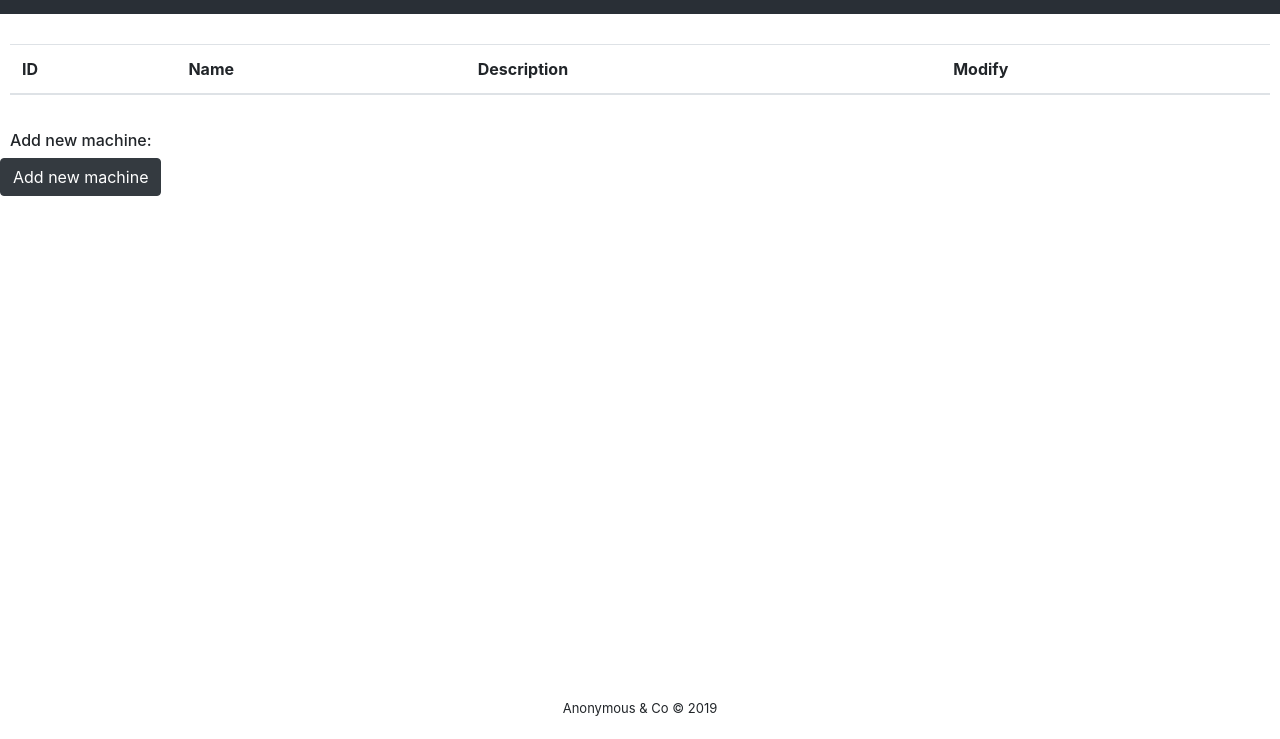
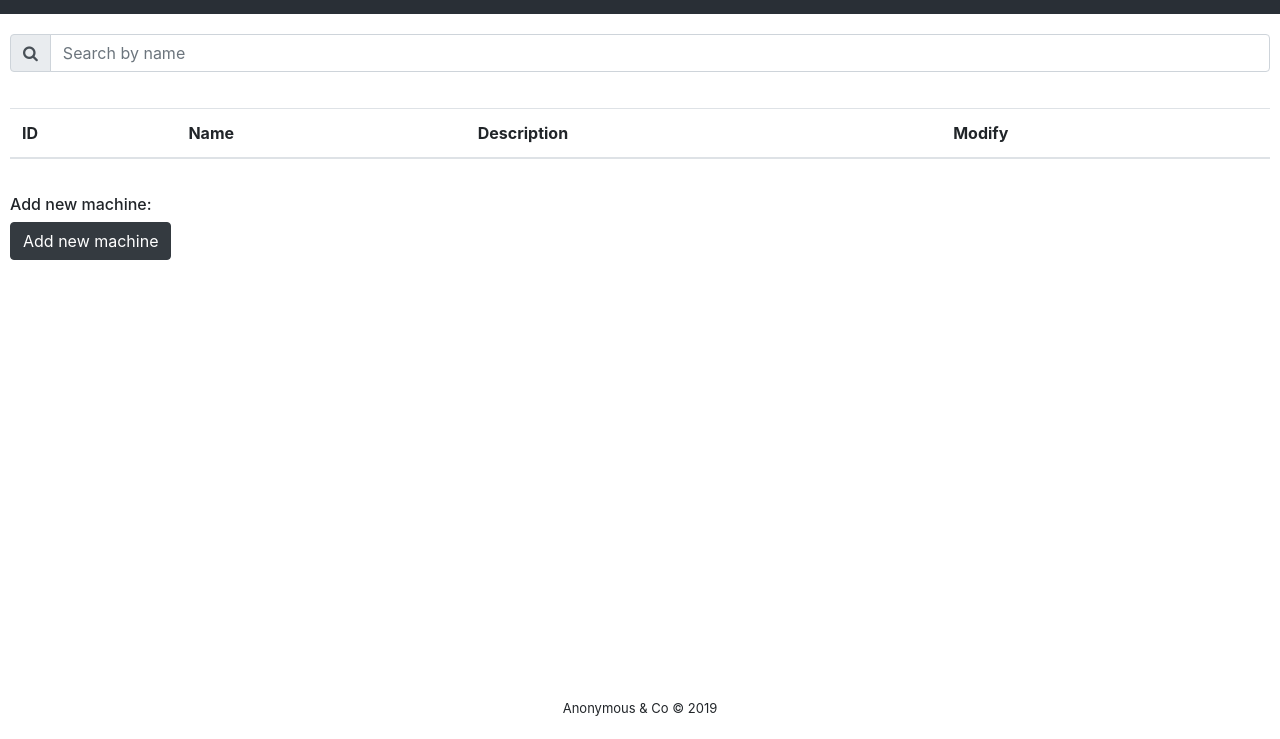
Before and after one commit to RuairidhT/Solo_Project, a plain HTML site: page Machines.html in a window 1280 px wide. Shown: the part 61-800 px from the top of the page. Drawn offline with nearby package versions, Linux system fonts and the light colour scheme; no server answers.

Commit message:
search functionality added

```diff
--- a/Machines.html
+++ b/Machines.html
@@ -8,6 +8,7 @@
 
     <link rel="stylesheet" href="https://stackpath.bootstrapcdn.com/bootstrap/4.3.1/css/bootstrap.min.css" integrity="sha384-ggOyR0iXCbMQv3Xipma34MD+dH/1fQ784/j6cY/iJTQUOhcWr7x9JvoRxT2MZw1T"
         crossorigin="anonymous">
+    <link rel="stylesheet" href="https://cdnjs.cloudflare.com/ajax/libs/font-awesome/4.7.0/css/font-awesome.min.css">
     <link rel="stylesheet" href="assets/fonts/ionicons.min.css">
     <link rel="stylesheet" href="assets/css/Footer-Basic.css">
     <link rel="stylesheet" href="assets/css/styles.css">
@@ -30,7 +31,15 @@
                     </div>
                 </div>
             </nav>
-            <div class="table-responsive" style="padding-top:30px;padding-left:10px;padding-right:10px;">
+
+            <div class="input-group mb-3" style="padding-left:10px;padding-top:20px;padding-right:10px">
+                <div class="input-group-prepend">
+                    <span class="input-group-text" id="basic-addon1"><i class="fa fa-search"></i></span>
+                </div>
+                <input type="text" class="form-control" id="myInput" onkeyup="searchFunction()" placeholder="Search by name" title="Type in a name">
+            </div>
+
+            <div class="table-responsive" style="padding-top:20px;padding-left:10px;padding-right:10px;">
                 <table class="table">
                     <thead>
                         <tr>
@@ -45,8 +54,8 @@
                 </table>
             </div>
 
-            <h6 style="padding-left:10px;padding-top:20px;">Add new machine:</h6>
-            <div>
+            <div style="padding-left:10px;padding-top:20px;">
+                <h6>Add new machine:</h6>
                 <button type="button" class="btn btn-dark" data-toggle="modal" data-target="#addFunctionality">Add new machine</button>
             </div>
 
@@ -114,8 +123,6 @@
                     </div>
                 </div>
             </div>
-
-
         </div>
     </div>
 
--- a/assets/css/styles.css
+++ b/assets/css/styles.css
@@ -110,11 +110,3 @@ p {
   text-align: center;
   font-size:13px;
 }
-
-input:invalid {
-  border: 2px dashed red;
-}
-
-input:valid {
-  border: 2px solid black;
-}
--- a/assets/js/Machines.js
+++ b/assets/js/Machines.js
@@ -79,7 +79,6 @@ function updateMachine(form) {
 
 }
 
-
 function deleteMachine() {
 
     var id = document.getElementById("inputID").value;
@@ -109,7 +108,7 @@ function addMachine(data) {
             console.log("it Worked!" + data);
 
             $('#exampleModalCenter').modal('hide');
-            $('.modal').on('hidden.bs.modal', function() {
+            $('.modal').on('hidden.bs.modal', function () {
                 $(this).find('form')[0].reset();
             });
 
@@ -123,3 +122,22 @@ function addMachine(data) {
 
     return false;
 }
+
+function searchFunction() {
+    var input, filter, table, tr, td, i, txtValue;
+    input = document.getElementById("myInput");
+    filter = input.value.toUpperCase();
+    table = document.getElementById("tableBod");
+    tr = table.getElementsByTagName("tr");
+    for (i = 0; i < tr.length; i++) {
+        td = tr[i].getElementsByTagName("td")[1];
+        if (td) {
+            txtValue = td.textContent || td.innerText;
+            if (txtValue.toUpperCase().indexOf(filter) > -1) {
+                tr[i].style.display = "";
+            } else {
+                tr[i].style.display = "none";
+            }
+        }
+    }
+}
```
Also changed, not shown: Exercises.html (+21 -6 lines), assets/js/Exercises.js (+20 -0 lines).
